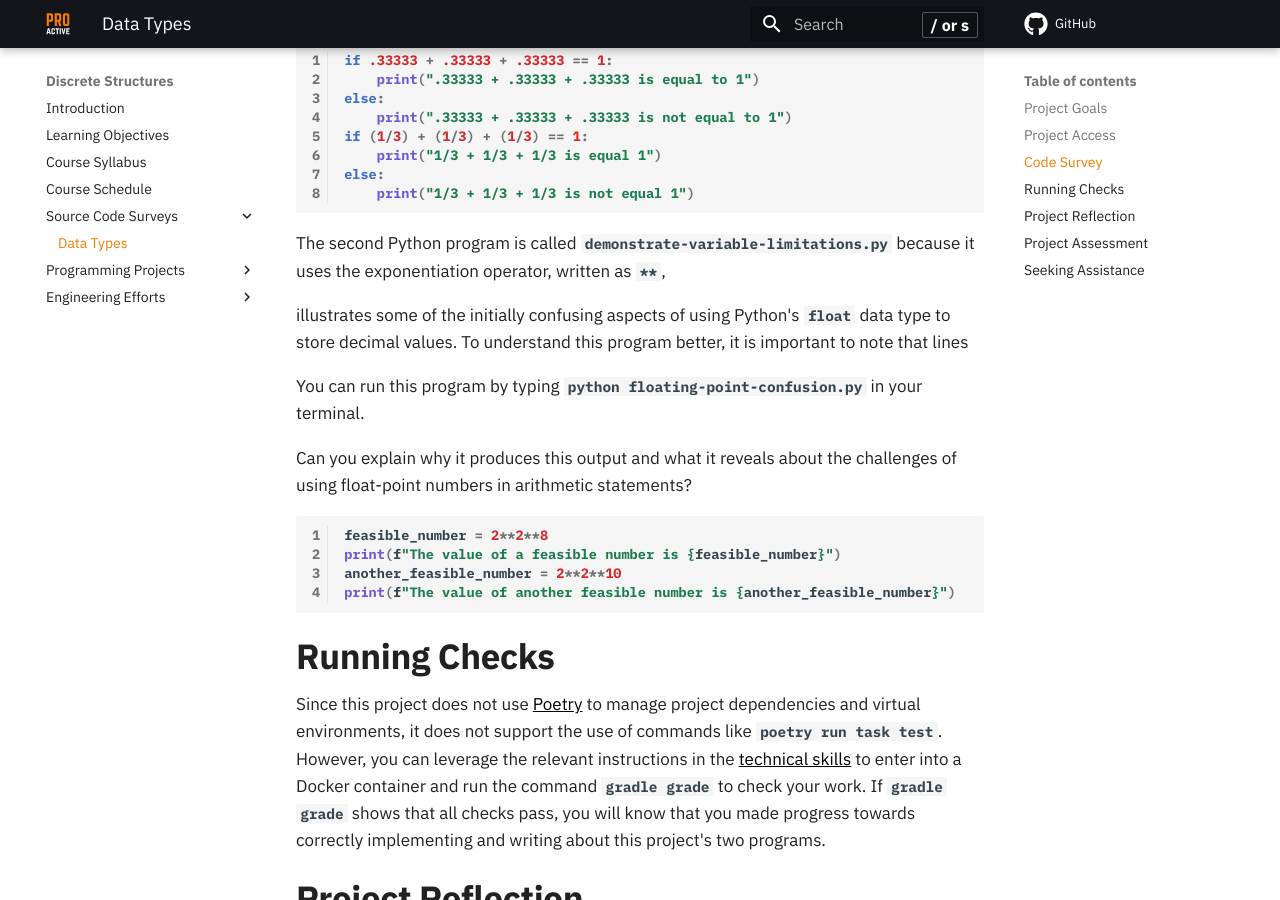
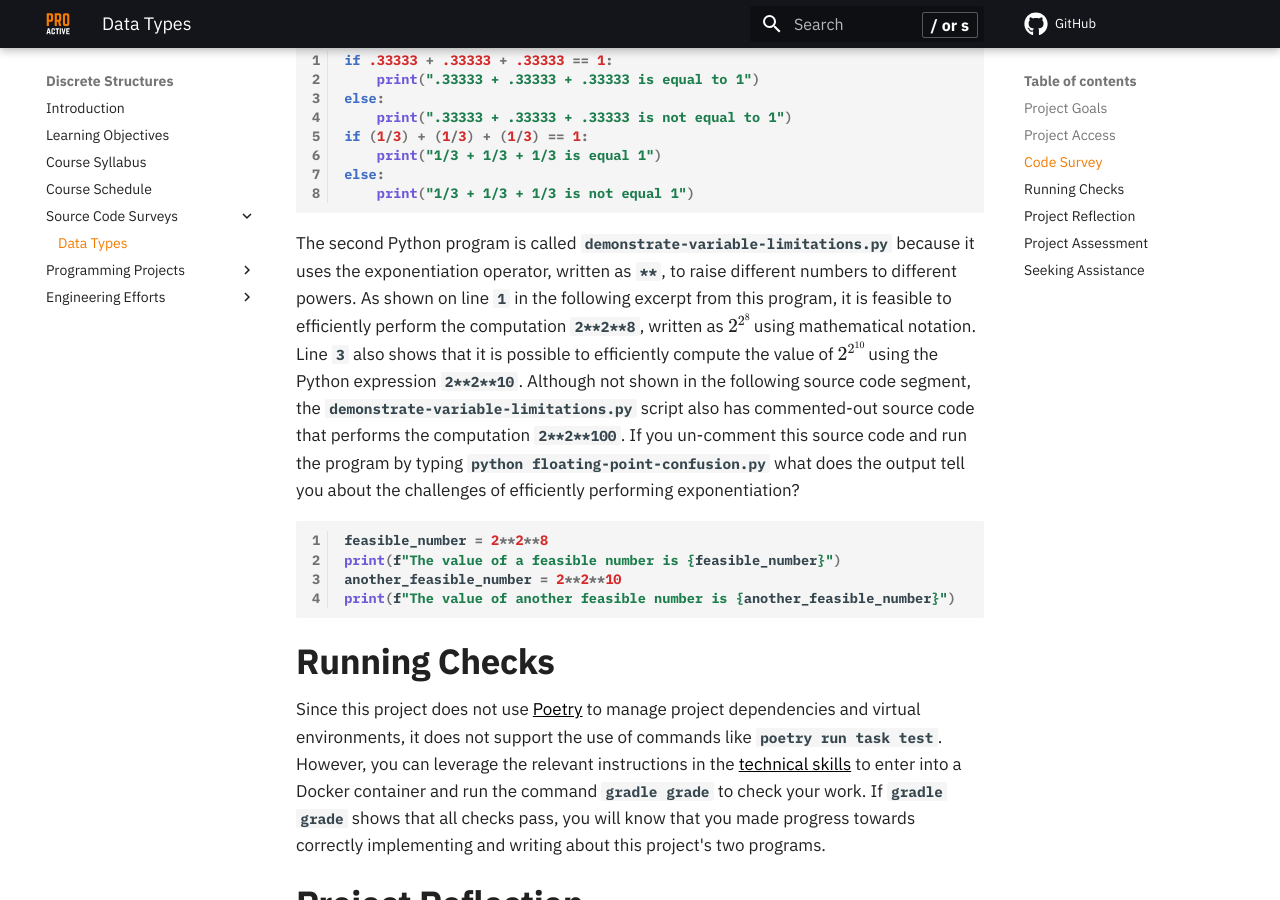
Before and after one commit to ProactiveProgrammers/www.proactiveprogrammers.com, an MkDocs documentation site: the page built from docs/discrete-structures/source-code-surveys/data-types.md, in a window 1280 px wide and 900 px high, scrolled down 1012 px. Built offline with MkDocs 1.6.1 and Material for MkDocs 9.7.7, drawn with Linux system fonts in a browser that asks for light colours; comment, search, counter and statistics services are not loaded.

Commit message:
feat: Add content to data-types in discrete-structures for second code segment.

````diff
--- a/docs/discrete-structures/source-code-surveys/data-types.md
+++ b/docs/discrete-structures/source-code-surveys/data-types.md
@@ -51,18 +51,17 @@ else:
 ```
 
 The second Python program is called `demonstrate-variable-limitations.py`
-because it uses the exponentiation operator, written as `**`,
-
-illustrates some of the initially confusing aspects of using Python's `float`
-data type to store decimal values. To understand this program better, it is
-important to note that lines
-
-
-You can run
-this program by typing `python floating-point-confusion.py` in your terminal.
-
-Can you explain why it produces this output and what it reveals about the
-challenges of using float-point numbers in arithmetic statements?
+because it uses the exponentiation operator, written as `**`, to raise different
+numbers to different powers. As shown on line `1` in the following excerpt from
+this program, it is feasible to efficiently perform the computation `2**2**8`,
+written as $2^{2^8}$ using mathematical notation. Line `3` also shows that it is
+possible to efficiently compute the value of $2^{2^{10}}$ using the Python
+expression `2**2**10`. Although not shown in the following source code segment,
+the `demonstrate-variable-limitations.py` script also has commented-out source
+code that performs the computation `2**2**100`. If you un-comment this source
+code and run the program by typing `python floating-point-confusion.py` what
+does the output tell you about the challenges of efficiently performing
+exponentiation?
 
 ```python linenums="1"
 feasible_number = 2**2**8
````
